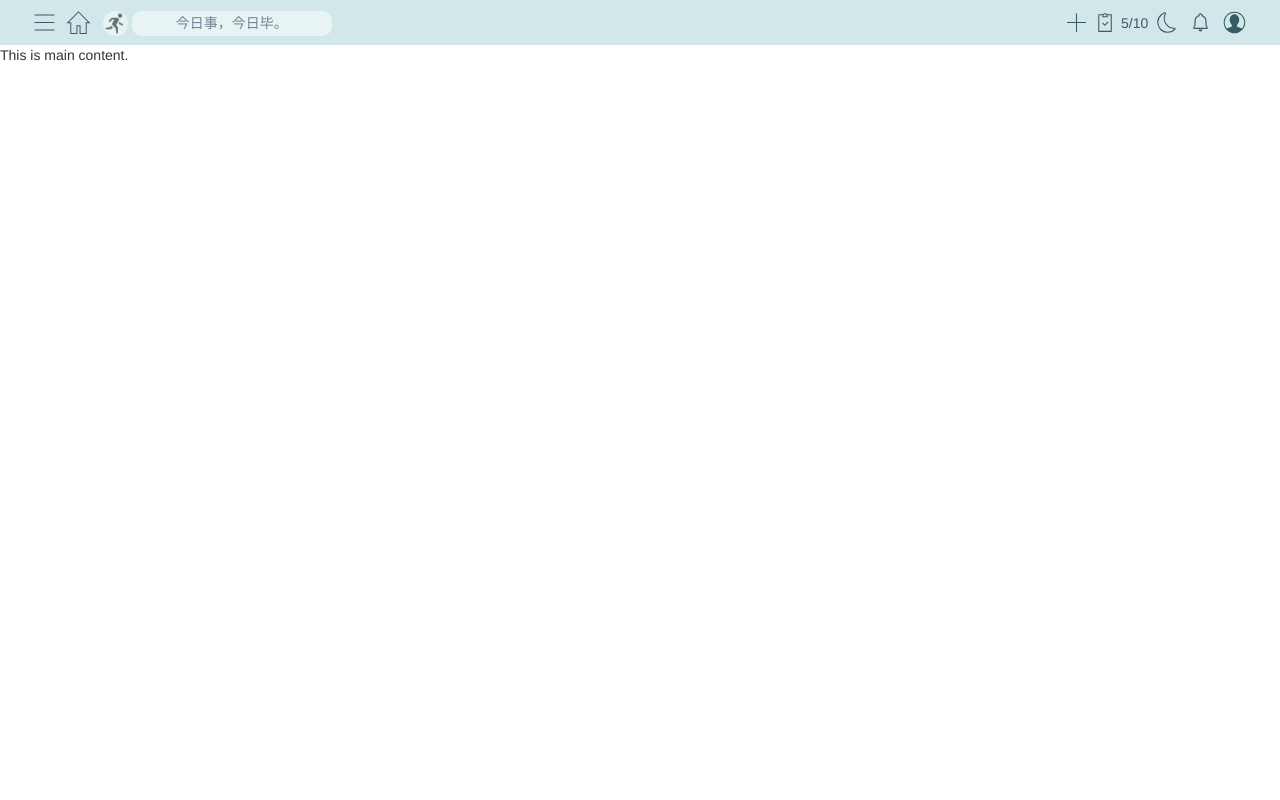
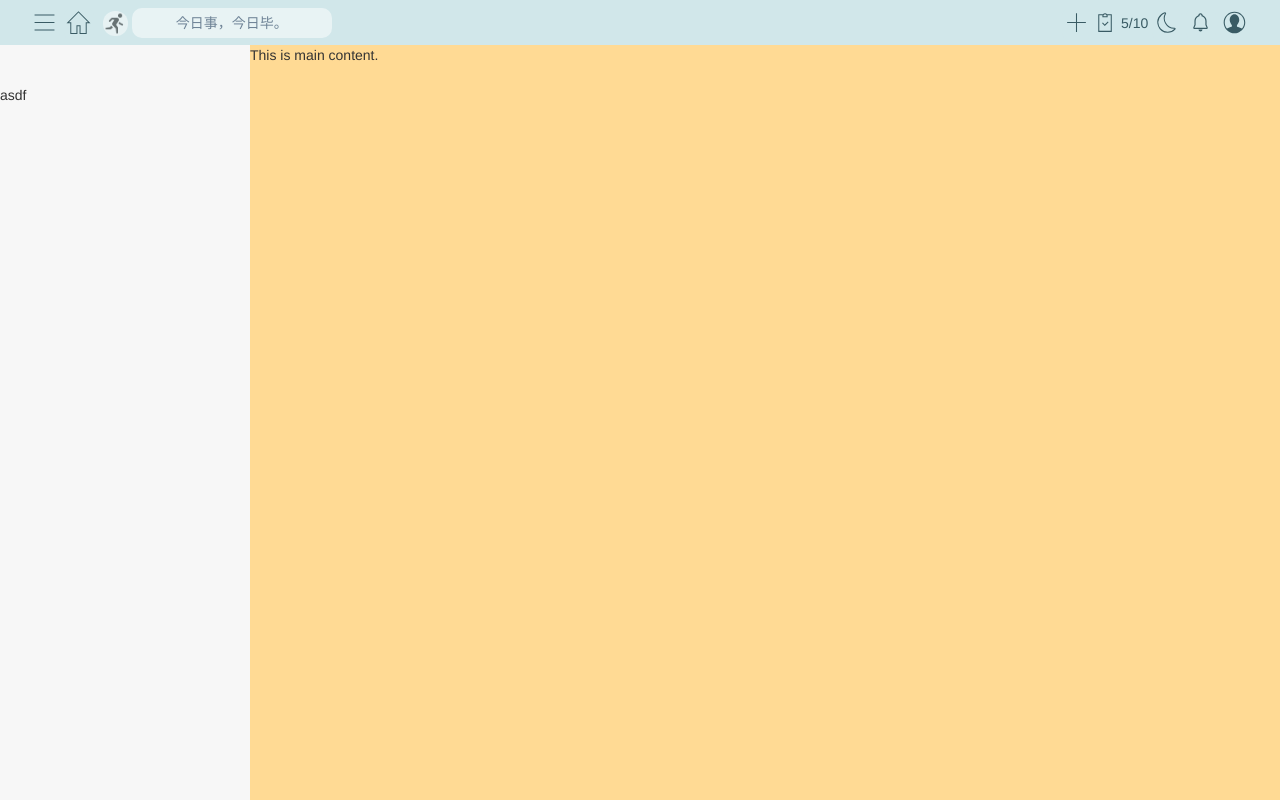
Before and after one commit to Foreverythin/TodoList, a Flask app: page / in a window 1280 px wide. Run offline with Flask 2, Linux system fonts and the light colour scheme; some libraries are stand-ins or nearby versions.

Commit message:
set the layout of the side bar and the main content

```diff
--- a/static/js/base.js
+++ b/static/js/base.js
@@ -1,6 +1,24 @@
 $(document).ready(function() {
-    // read txt one line by one line
+    // change the saying every 5 seconds
     $.get('/static/sayings.txt', function(data) {
-        alert(data);
+        sayings = data.split("\n");
+        // set interval before reload a new saying
+        var now = 0; // current reading line
+        setInterval(function() {
+            $("#saying").html(sayings[now++%sayings.length]);
+        }, 5000); // in ms.
+    });
+
+    $(".topnav-left>button:first-child").on("click", function() {
+        var sidebarLeft = $("#sidebar").css('left');
+        if (sidebarLeft == '0px') {
+            $("#sidebar").css('left', '-250px');
+            $("#mainContent").css('margin-left', '0px');
+            $("#mainContent").css('width', '100%');
+        } else {
+            $("#sidebar").css('left', '0px');
+            $("#mainContent").css('margin-left', '250px');
+            $("#mainContent").css('width', calc(100%-sidebarLeft));
+        }
     });
 });
--- a/static/sayings.txt
+++ b/static/sayings.txt
@@ -1,3 +1,6 @@
+吾生也有涯，而知也无涯。
+勤奋是时间的主人。
+一寸光阴一寸金。
+盛年不重来，一日难再晨。
+明日复明日，明日何其多。
 No pain, no gain.
-hhhhhhhh.
-wohasdklhklasd.
--- a/static/style/base.css
+++ b/static/style/base.css
@@ -1,3 +1,5 @@
+/* the top navigator */
+/* ---------------------------------------------------------------- */
 .topnav {
     background-color: #D1E7EA;
     height: 45px;
@@ -59,7 +61,7 @@
 }
 #saying {
     width: 200px;
-    line-height: 25px;
+    line-height: 30px;
     color: rgb(110, 131, 150);
     background-color: rgba(255, 255, 255, 0.5);
     vertical-align: middle;
@@ -73,3 +75,32 @@
     position: relative;
     top: 7.5px;
 }
+/* ---------------------------------------------------------------- */
+
+/* the side bar */
+/* ---------------------------------------------------------------- */
+.below {
+    display: flex;
+    padding-left: 0;
+    padding-right: 0;
+    padding-bottom: 0;
+    flex-direction: row;
+}
+#sidebar {
+    width: 250px;
+    height: calc(100vh - 45px);
+    background-color: #f7f7f7;
+    transition: all 0.5s;
+    padding-top: 40px;
+    /* go to left */
+    position: fixed;
+    left: 0px;
+}
+#mainContent {
+    /* width: 100%; */
+    margin-left: 250px;
+    width: calc(100% - 250px);
+    height: calc(100vh - 45px);
+    background-color: rgba(255, 166, 0, 0.42);
+    transition: all 0.5s;
+}
--- a/templates/base.html
+++ b/templates/base.html
@@ -11,6 +11,7 @@
     <script src="../static/js/base.js"></script>
 </head>
 <body>
+    <!-- the top navigator -->
     <div class="topnav">
         <div class="topnav-left">
             <button><svg class="icon" width="25px" height="25px" viewBox="0 0 1024 1024" version="1.1" xmlns="http://www.w3.org/2000/svg"><path d="M907.3 227.2H118.1c-11.4 0-20.7-9.3-20.7-20.7s9.3-20.7 20.7-20.7h789.3c11.4 0 20.7 9.3 20.7 20.7s-9.4 20.7-20.8 20.7zM907.3 533.9H118.1c-11.4 0-20.7-9.3-20.7-20.7s9.3-20.7 20.7-20.7h789.3c11.4 0 20.7 9.3 20.7 20.7s-9.4 20.7-20.8 20.7zM907.3 840.6H118.1c-11.4 0-20.7-9.3-20.7-20.7s9.3-20.7 20.7-20.7h789.3c11.4 0 20.7 9.3 20.7 20.7s-9.4 20.7-20.8 20.7z" fill="#395B64" /></svg></button>
@@ -31,7 +32,11 @@
             <button><svg class="icon" width="25px" height="25px" viewBox="0 0 1024 1024" version="1.1" xmlns="http://www.w3.org/2000/svg"><path d="M510.6 67.9c-244.2 0-442.2 198-442.2 442.2 0 103.9 35.9 199.5 95.9 275 51.5 64.7 120.7 114.6 200.2 142.5 45.7 16 94.8 24.7 146 24.7s100.3-8.7 146-24.7C737 899.4 806.8 848.7 858.4 783c59.1-75.2 94.3-170 94.3-273 0-244.1-197.9-442.1-442.1-442.1z m309.1 691.9l-161-62.8s-31.5-12.2-43.8-24.3c-7.9-7.7-7.3-26-0.3-49.3 7-23.3 91.7-118.1 91.7-204.1 0-132.9-87.4-240.7-195.2-240.7-107.7 0.1-195.1 107.8-195.1 240.8 0 82.4 75.5 180.7 84.8 198.6 9.3 17.9 7.1 45.1-0.3 53.3-11.1 12.4-51.4 24.8-51.4 24.8l-146.4 65.2c-55.9-68.5-89.5-155.9-89.5-251.2 0-219.4 177.9-397.3 397.3-397.3s397.3 177.9 397.3 397.3c0.1 94.6-33 181.4-88.1 249.7z" fill="#395B64" /></svg></button>
         </div>
     </div>
-
-    <div>{% block main %}{% endblock %}</div>
+    <div class="below container-fluid">
+        <!-- the side bar -->
+        <div id="sidebar">asdf</div>
+        <!-- the main content -->
+        <div id="mainContent">{% block content %}{% endblock %}</div>
+    </div>
 </body>
 </html>
--- a/templates/today.html
+++ b/templates/today.html
@@ -1,5 +1,5 @@
 {% extends "base.html" %}
 
-{% block main %}
+{% block content %}
 This is main content.
 {% endblock %}
```
